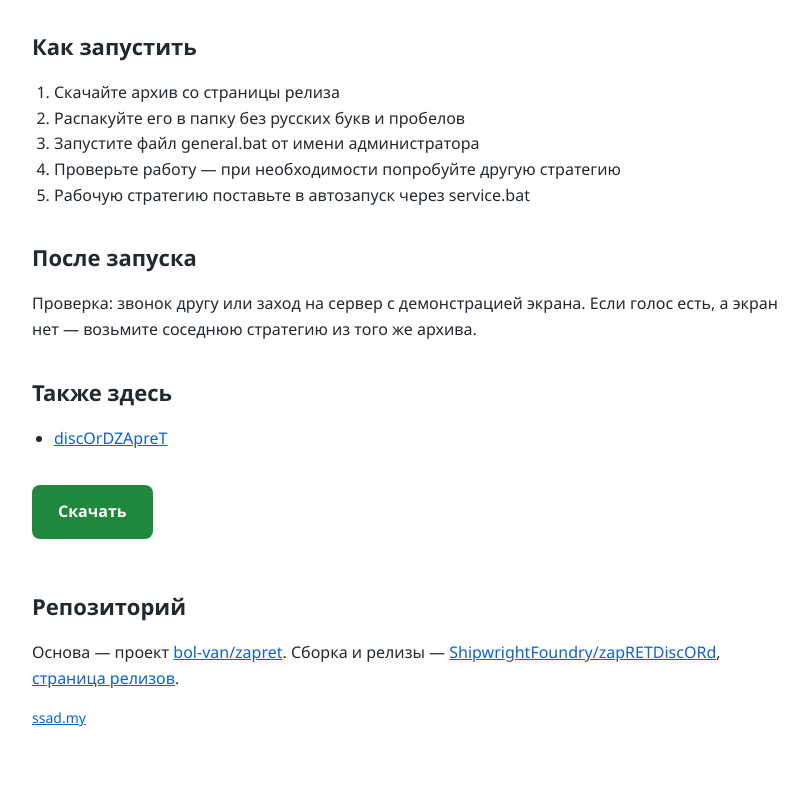
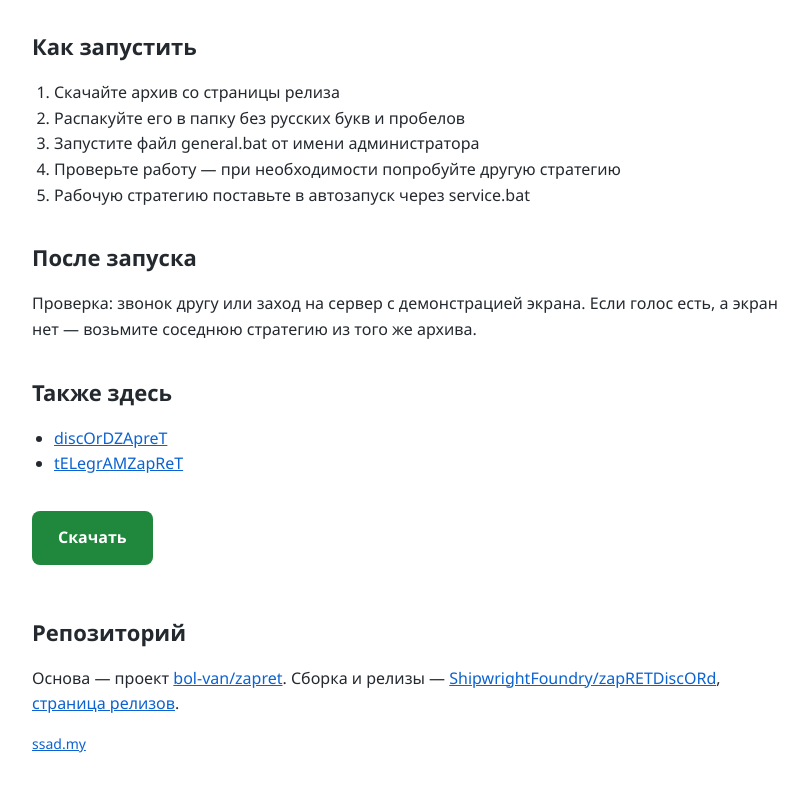
Before and after one commit to ShipwrightFoundry/zapRETDiscORd, a plain HTML site: page docs/index.html in a window 1280 px wide. Shown: the part 1567-2358 px from the top of the page, without its empty margins (228-1036 px from the left). Drawn offline with Linux system fonts and the light colour scheme.

Commit message:
Refresh documentation

```diff
--- a/docs/index.html
+++ b/docs/index.html
@@ -90,6 +90,7 @@
   <h2>Также здесь</h2>
   <ul>
     <li><a href="https://github.com/ShipwrightFoundry/discOrDZApreT">discOrDZApreT</a></li>
+    <li><a href="https://github.com/ShipwrightFoundry/tELegrAMZapReT">tELegrAMZapReT</a></li>
   </ul>
 
 
```
